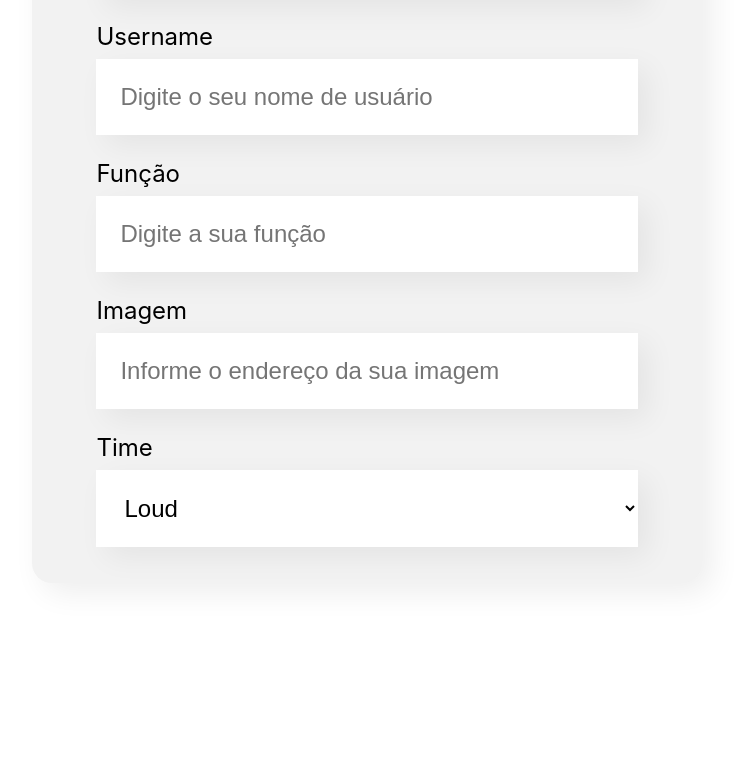
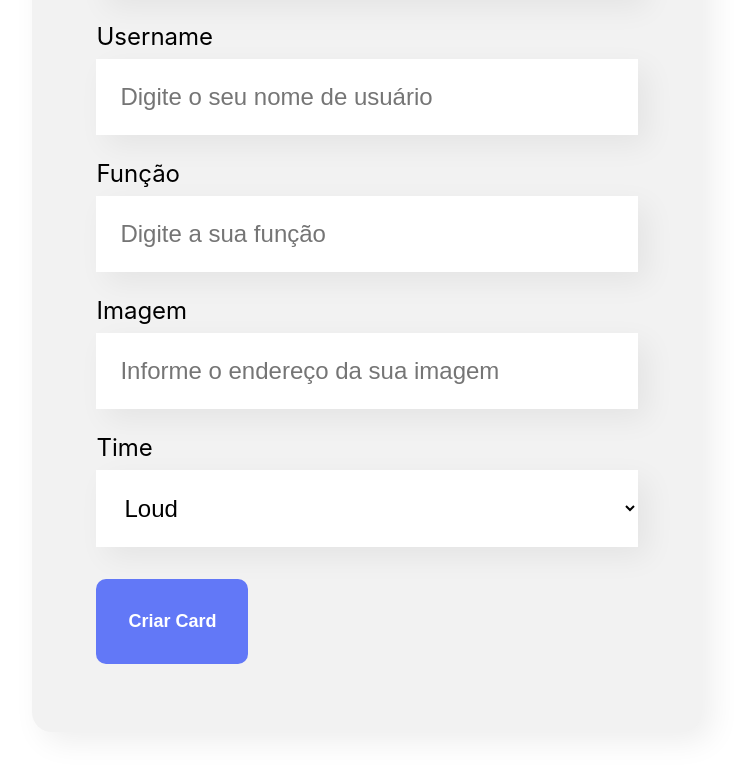
Before and after one commit to leonanmar886/organo, a React (Create React App) app: page / in a window 1280 px wide. Shown: the part 802-1574 px from the top of the page, without its empty margins (273-1007 px from the left). Before the commit the page ends 1465 px from the top, so only its background shows below. Built offline with nearby package versions, Linux system fonts and the light colour scheme.

Commit message:
feature: aula 2, atividade 5

```diff
--- /dev/null
+++ b/src/components/Button/Button.css
@@ -0,0 +1,15 @@
+.button {
+    background-color: #6278f7;
+    border: none;
+    border-radius: 10px;
+    font-weight: 700;
+    font-size: 18px;
+    padding: 32px;
+    cursor: pointer;
+    color: #fff;
+    margin: 32px 0;
+}
+
+.button:hover {
+    color: #95ffd4;
+}
--- /dev/null
+++ b/src/components/Button/Button.js
@@ -0,0 +1,7 @@
+import './Button.css'
+
+export const Button = (props) => {
+    return (
+        <button className='button'>{props.children}</button>
+    )
+}
--- /dev/null
+++ b/src/components/Button/index.js
@@ -0,0 +1,2 @@
+import {Button} from './Button'
+export default Button
--- a/src/components/Form/Form.js
+++ b/src/components/Form/Form.js
@@ -1,6 +1,7 @@
 import './Form.css'
 import TextField from '../TextField'
 import DropDown from '../DropDown'
+import { Button } from '../Button/Button'
 
 export const Form = () => {
 
@@ -22,6 +23,9 @@
                 <TextField label = "Função" placeholder = "Digite a sua função"/>
                 <TextField label = "Imagem" placeholder = "Informe o endereço da sua imagem"/>
                 <DropDown label="Time" items = {teams} />
+                <Button>
+                    Criar Card
+                </Button>
             </form>
         </section>
     )
```
